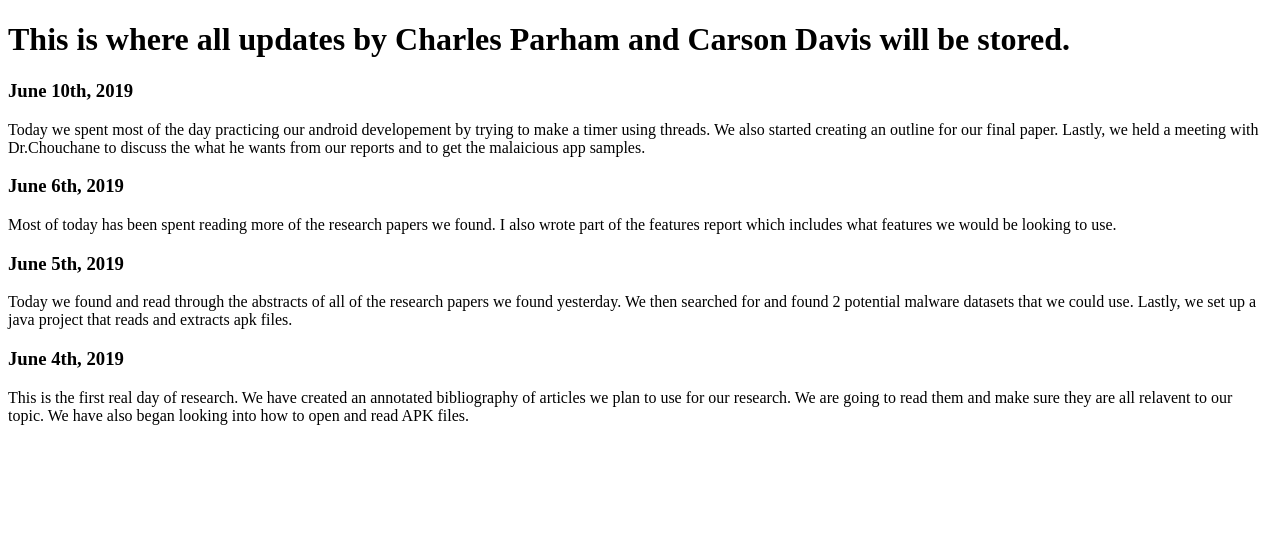
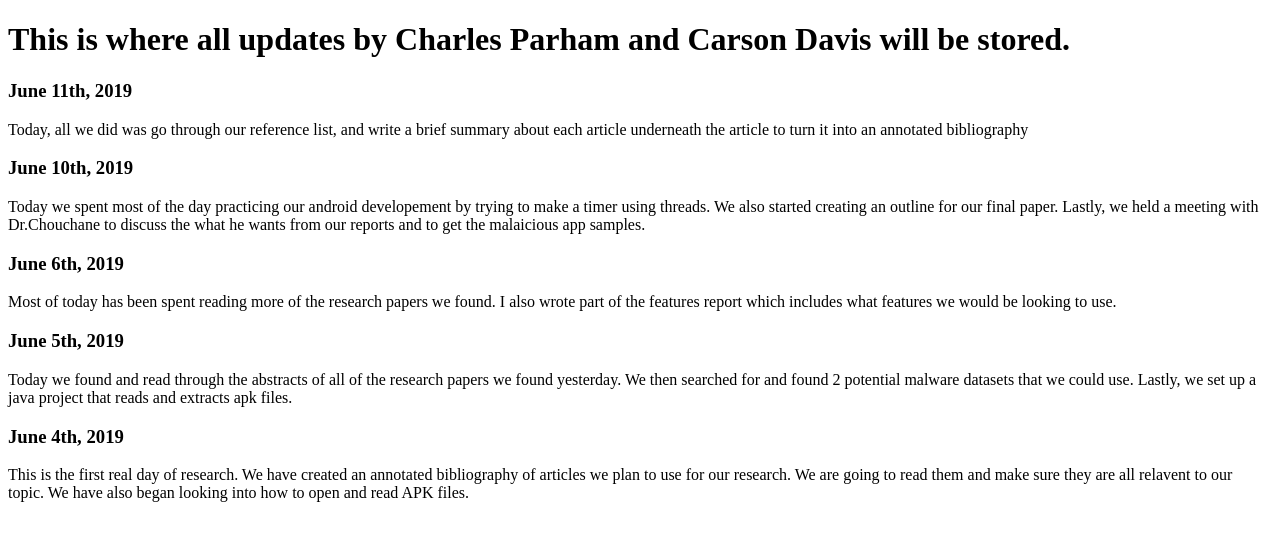
Before and after one commit to CarsonRDavis/CarsonRDavis.github.io, a plain HTML site: page index.html in a window 1280 px wide. Drawn offline with Linux system fonts and the light colour scheme.

Commit message:
Updated for June 11th

```diff
--- a/index.html
+++ b/index.html
@@ -11,13 +11,17 @@
 <body>
     <h1>This is where all updates by Charles Parham and Carson Davis will be stored.</h1>
 
+    <h3>June 11th, 2019</h3>
+    <p>
+        Today, all we did was go through our reference list, and write a brief summary about each article underneath the
+        article to turn it into an annotated bibliography
+    </p>
+
     <h3>June 10th, 2019</h3>
     <p>
         Today we spent most of the day practicing our android developement by trying to make a timer using threads. We
-        also started
-        creating an outline for our final paper. Lastly, we held a meeting with Dr.Chouchane to discuss the what he
-        wants from our reports
-        and to get the malaicious app samples.
+        also started creating an outline for our final paper. Lastly, we held a meeting with Dr.Chouchane to discuss the
+        what he wants from our reports and to get the malaicious app samples.
     </p>
 
     <h3>June 6th, 2019</h3>
```
